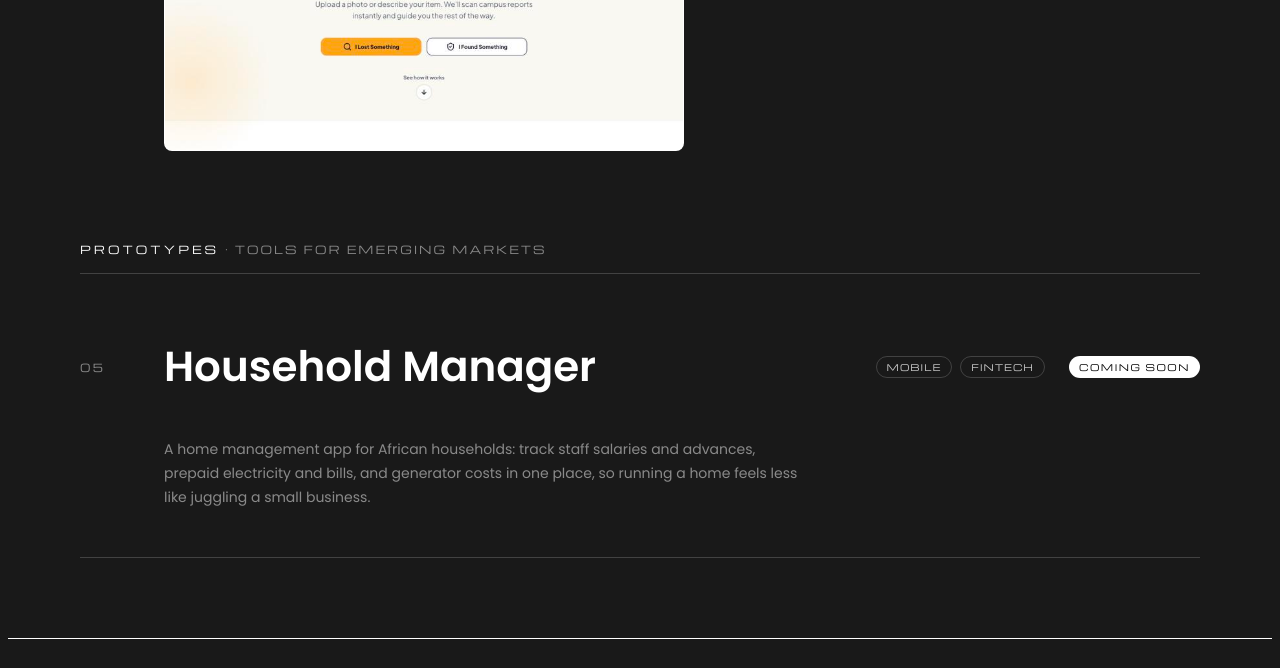
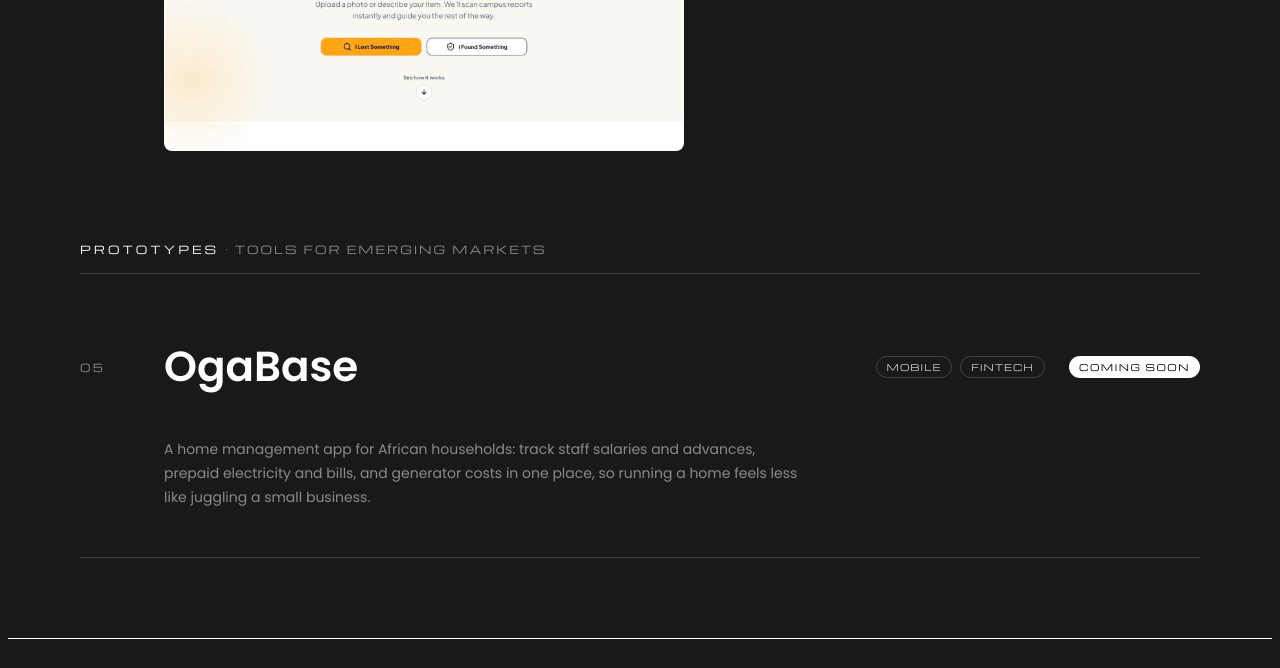
Before and after one commit to ottihchu101/personal-site, a plain HTML site: page projects.html in a window 1280 px wide. Shown: the part 2728-3396 px from the top of the page. Drawn offline with nearby package versions, Linux system fonts and the light colour scheme; a web font is replaced by a local one.

Commit message:
Rename Household Manager prototype to OgaBase
Co-Authored-By: Claude Opus 5.5 <noreply@anthropic.com>

```diff
--- a/projects.html
+++ b/projects.html
@@ -94,7 +94,7 @@
             <div class="group-label" data-type="prototype">Prototypes <span>· Tools for emerging markets</span></div>
             <div class="row reveal soon" data-type="prototype">
                 <span class="num">05</span>
-                <h2>Household Manager</h2>
+                <h2>OgaBase</h2>
                 <div class="meta"><span class="tag">Mobile</span><span class="tag">Fintech</span></div>
                 <span class="soon-label">Coming soon</span>
                 <p class="desc">A home management app for African households: track staff salaries and advances, prepaid electricity and bills, and generator costs in one place, so running a home feels less like juggling a small business.</p>
```
